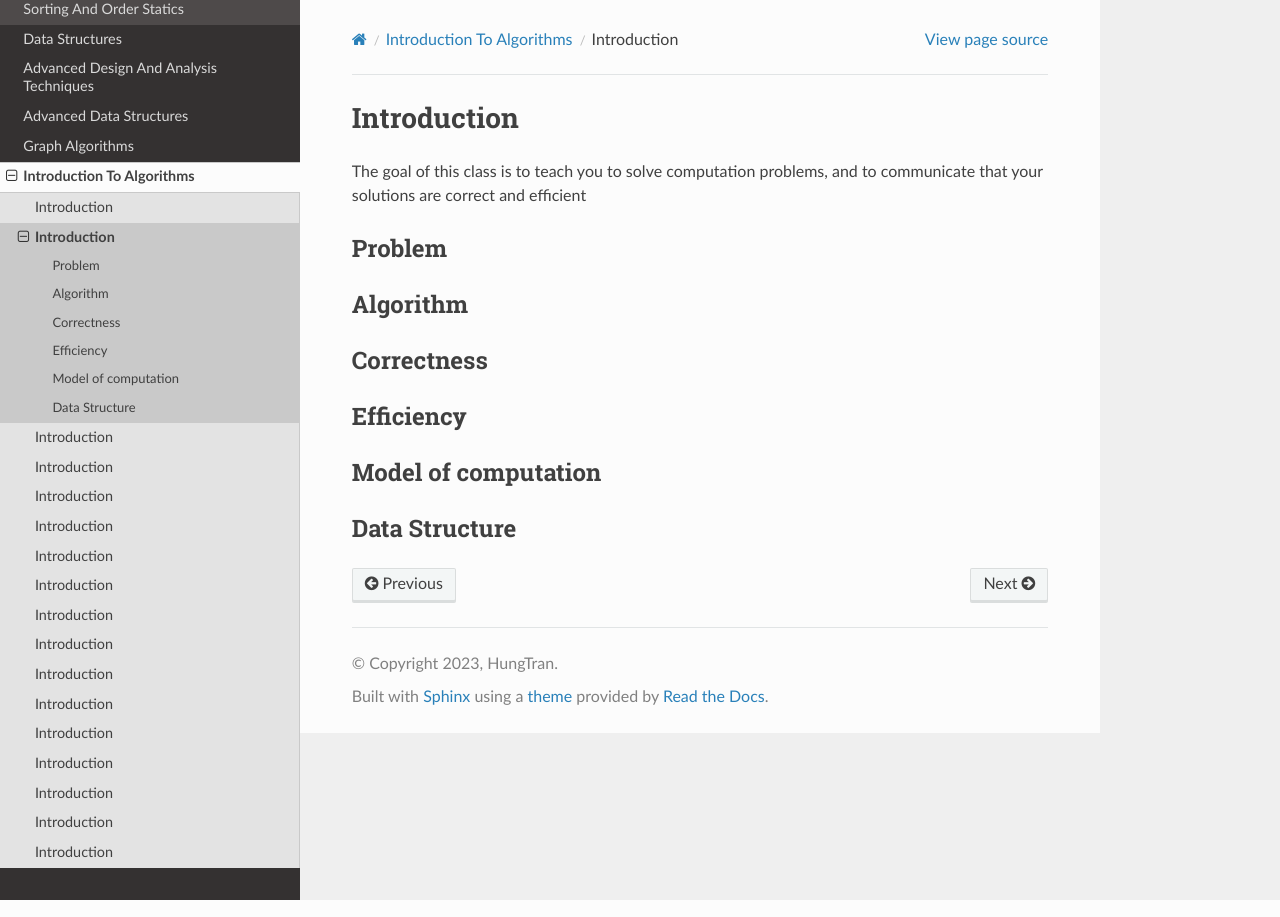
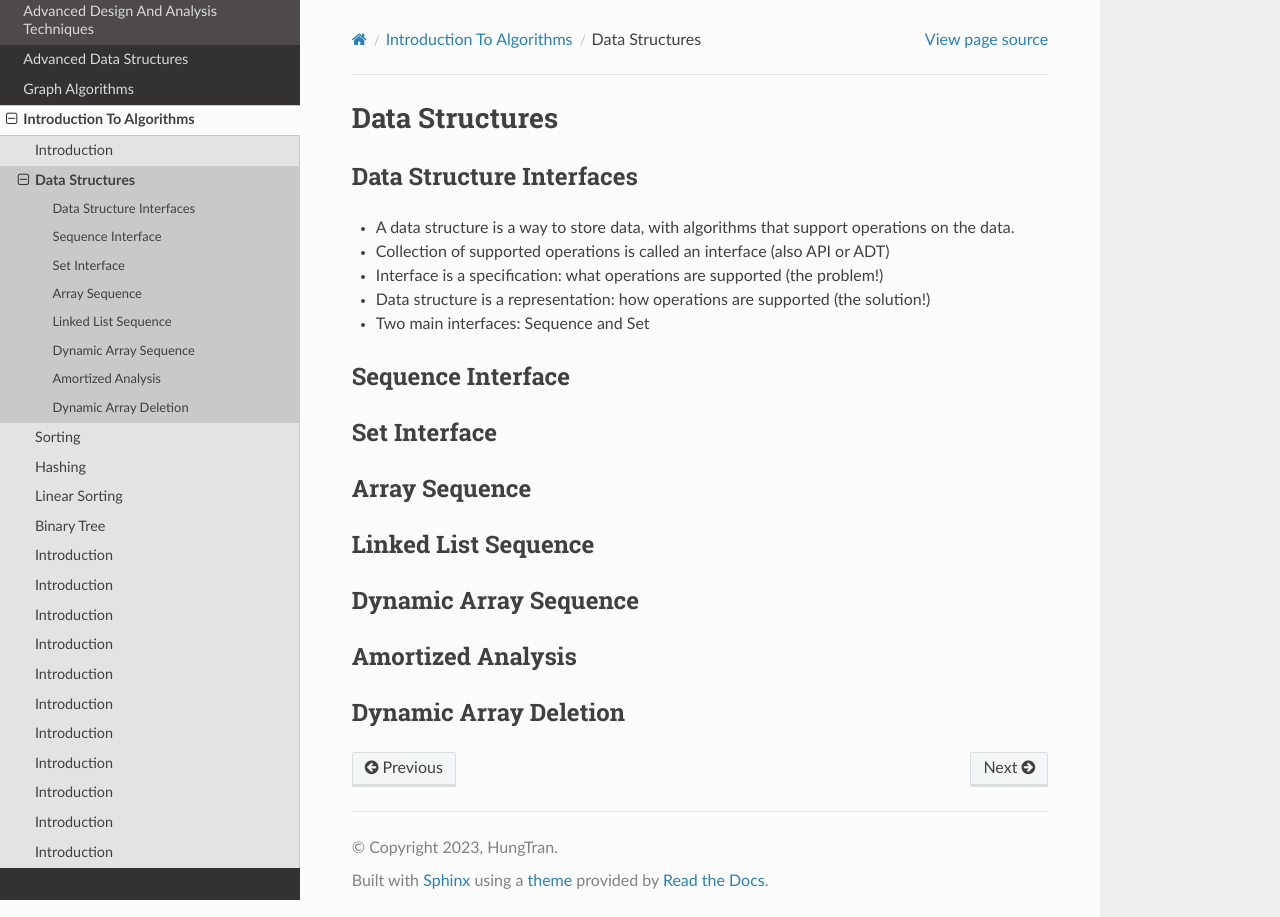
Before and after one commit to hungtranvn/AlgorithmHT, a Sphinx documentation site: the page built from docs/source/mitDataStructure.rst, in a window 1280 px wide. Built offline with Sphinx 7.4.7 and the Read the Docs theme 2.0.0, drawn with Linux system fonts in a browser that asks for light colours; pages that are not in the unit, such as notebooks, are missing from menus.

Commit message:
Add same content

```diff
--- a/docs/source/mitBinaryTree.rst
+++ b/docs/source/mitBinaryTree.rst
@@ -1,29 +1,26 @@
-Introduction
-============
+Binary Tree
+===========
 
-The goal of this class is to teach you to solve computation problems, and to communicate that
-your solutions are correct and efficient
-
-*******
-Problem
-*******
-
-*********
-Algorithm
-*********
+***
+How
+***
 
 ***********
-Correctness
+Terminology
 ***********
 
 ***********
-Efficiency
+Tree Navigation
 ***********
 
-********************
-Model of computation
-********************
+******************
+Dynamic Operations
+******************
 
-**************
-Data Structure
-**************
+****************
+Application: Set
+****************
+
+*********************
+Application: Sequence
+*********************
--- a/docs/source/mitDataStructure.rst
+++ b/docs/source/mitDataStructure.rst
@@ -1,29 +1,39 @@
-Introduction
-============
+Data Structures
+===============
 
-The goal of this class is to teach you to solve computation problems, and to communicate that
-your solutions are correct and efficient
+*************************
+Data Structure Interfaces
+*************************
+* A data structure is a way to store data, with algorithms that support operations on the data.
+* Collection of supported operations is called an interface (also API or ADT)
+* Interface is a specification: what operations are supported (the problem!)
+* Data structure is a representation: how operations are supported (the solution!)
+* Two main interfaces: Sequence and Set
 
-*******
-Problem
-*******
+******************
+Sequence Interface
+******************
 
-*********
-Algorithm
-*********
+*************
+Set Interface
+*************
 
-***********
-Correctness
-***********
-
-***********
-Efficiency
-***********
+**************
+Array Sequence
+**************
 
 ********************
-Model of computation
+Linked List Sequence
 ********************
 
-**************
-Data Structure
-**************
+**********************
+Dynamic Array Sequence
+**********************
+
+******************
+Amortized Analysis
+******************
+
+**********************
+Dynamic Array Deletion
+**********************
--- a/docs/source/mitHashing.rst
+++ b/docs/source/mitHashing.rst
@@ -1,29 +1,30 @@
-Introduction
-============
-
-The goal of this class is to teach you to solve computation problems, and to communicate that
-your solutions are correct and efficient
+Hashing
+=======
 
 *******
-Problem
+Comparison Model
 *******
 
 *********
-Algorithm
+Decision Tree
 *********
 
-***********
-Correctness
-***********
+*****************************
+Comparison Search Lower Bound
+*****************************
 
-***********
-Efficiency
-***********
+*******************
+Direct Access Array
+*******************
 
-********************
-Model of computation
-********************
+*******
+Hashing
+*******
 
-**************
-Data Structure
-**************
+********
+Chaining
+********
+
+************
+Hah Function
+************
--- a/docs/source/mitLinearSorting.rst
+++ b/docs/source/mitLinearSorting.rst
@@ -1,29 +1,22 @@
-Introduction
-============
+Linear Sorting
+==============
 
-The goal of this class is to teach you to solve computation problems, and to communicate that
-your solutions are correct and efficient
+***************************
+Comparison Sort Lower Bound
+***************************
 
-*******
-Problem
-*******
+************************
+Direct Access Array Sort
+************************
 
-*********
-Algorithm
-*********
+**********
+Tuple Sort
+**********
 
-***********
-Correctness
-***********
+*************
+Counting Sort
+*************
 
-***********
-Efficiency
-***********
-
-********************
-Model of computation
-********************
-
-**************
-Data Structure
-**************
+**********
+Radix Sort
+**********
--- a/docs/source/mitSorting.rst
+++ b/docs/source/mitSorting.rst
@@ -1,29 +1,30 @@
-Introduction
-============
+Sorting
+=======
 
-The goal of this class is to teach you to solve computation problems, and to communicate that
-your solutions are correct and efficient
+*************
+Set Interface
+*************
 
 *******
-Problem
+Sorting
 *******
 
-*********
-Algorithm
-*********
+****************
+Permutation Sort
+****************
 
-***********
-Correctness
-***********
-
-***********
-Efficiency
-***********
-
-********************
-Model of computation
-********************
+*******************
+Solving Recurrences
+*******************
 
 **************
-Data Structure
+Selection Sort
 **************
+
+**************
+Insertion Sort
+**************
+
+**********
+Merge Sort
+**********
```
